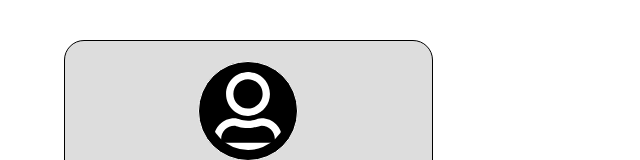
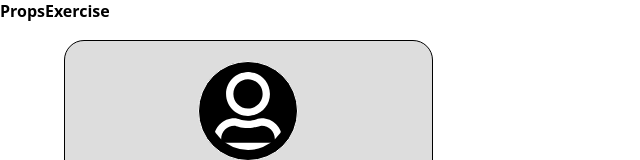
Before and after one commit to nikhildev-webapp/ReactFundamentals, a React (Vite) app: page / in a window 1280 px wide. Shown: the top 160 px of the page, without its empty margins (0-640 px from the left). Built offline with nearby package versions, Linux system fonts and the light colour scheme.

Commit message:
add new component

```diff
--- a/src/App.jsx
+++ b/src/App.jsx
@@ -1,5 +1,6 @@
 import './App.css'
 import BasicJSX from './components/BasicJSX'
+import PropsExercise from './components/PropsExercise'
 
 function App() {
 
@@ -7,7 +8,7 @@ function App() {
   return (
     <>
       <BasicJSX />
-
+      <PropsExercise/>
     </>
   )
 }
```
